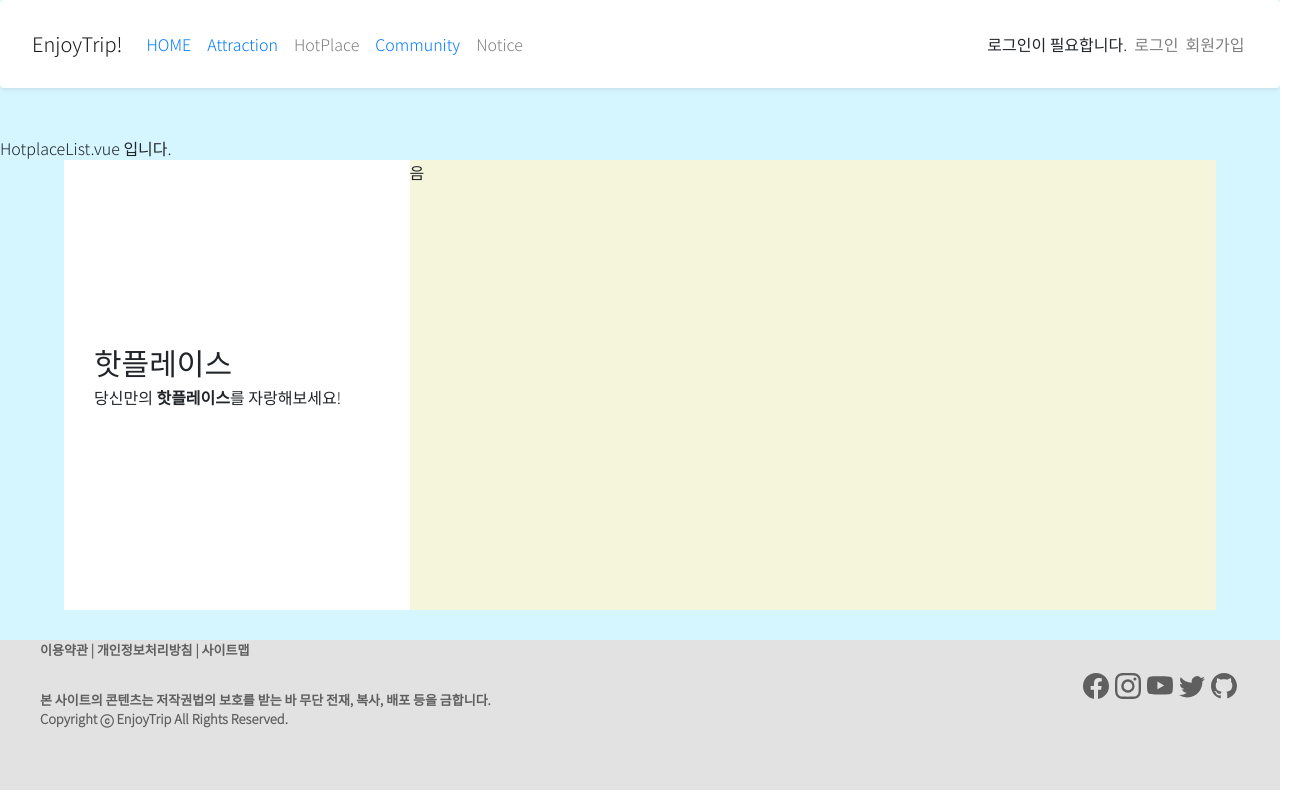
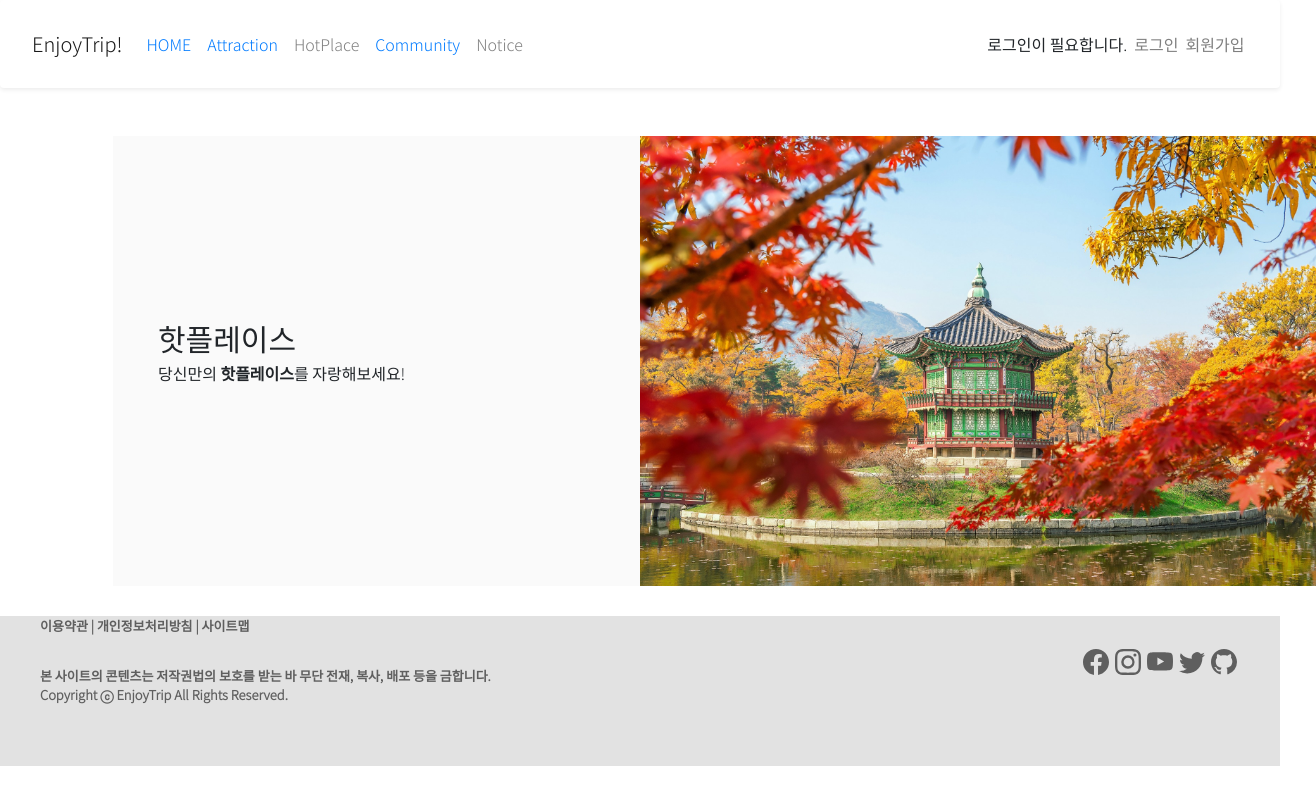
Before and after one commit to harinplz/Hadeul-i, a Vue app in the folder FE/enjoy-trip-front/: page /hotplace/list in a window 1280 px wide. Shown: the whole page, 1316 px wide, since content can reach past the window. Built offline with nearby package versions, Linux system fonts and the light colour scheme.

Commit message:
feat: HotplaceHeader.vue 캐러셀 빼고 구현 완료 #27

```diff
--- a/FE/enjoy-trip-front/src/App.vue
+++ b/FE/enjoy-trip-front/src/App.vue
@@ -23,7 +23,7 @@ export default {
 <style>
   @import url('https://fonts.googleapis.com/css2?family=Noto+Sans+KR:wght@300&display=swap');
 #app {
-  background-color: #d5f5ff;
+  /* background-color: #d5f5ff; */
   font-family: 'Noto Sans KR', sans-serif;
 }
 </style>
--- a/FE/enjoy-trip-front/src/components/hotplace/HotplaceList.vue
+++ b/FE/enjoy-trip-front/src/components/hotplace/HotplaceList.vue
@@ -1,6 +1,5 @@
 <template>
   <div>
-    HotplaceList.vue 입니다.
     <hotplace-header></hotplace-header>
   </div>
 </template>
--- a/FE/enjoy-trip-front/src/components/hotplace/include/HotplaceHeader.vue
+++ b/FE/enjoy-trip-front/src/components/hotplace/include/HotplaceHeader.vue
@@ -1,34 +1,36 @@
 <template>
     <div>
         <div id="hotplace-header" class="container-fluid header p-0">
-            <!-- <div class="row g-0 align-items-center flex-column-reverse flex-md-row"> -->
-            <div id="hotplace-desc">
-                <div class="hotplace-desc-text">
-                <div class="hotplace-desc-subject">핫플레이스</div>
-                <div>당신만의 <b>핫플레이스</b>를 자랑해보세요!</div>
+            <div class="row g-0 align-items-center flex-column-reverse flex-md-row">
+                <div id="hotplace-desc" class="col-md-6">
+                    <div class="hotplace-desc-text">
+                        <div class="hotplace-desc-subject">핫플레이스</div>
+                        <div>당신만의 <b>핫플레이스</b>를 자랑해보세요!</div>
+                    </div>
+                </div>
+                <div id="hotplace-pic" class="col-md-6">
+                    <img class="img" src="@/assets/img/hotplace-header-img.jpg">
                 </div>
             </div>
-            <div id="hotplace-pic">음</div>
-            <!-- </div> -->
         </div>
     </div>
 </template>
 
+
+
 <style scoped>
 #hotplace-header {
     height: 450px;
-    width: 90%;
+    width: 80%;
     margin: auto;
 }
 #hotplace-desc {
-    background-color: #ffffff;
+    background-color: #FAFAFA;
     height: 450px;
-    width: 30%;
     float: left;
 }
 #hotplace-pic {
     height: 450px;
-    background-color:beige;
 }
 .hotplace-desc-text{
     padding-top: 180px;
@@ -37,4 +39,11 @@
 .hotplace-desc-subject{
     font-size: 30px;
 }
+.img {
+    position: absolute;
+    top: 0;
+    left: 0;
+    widows: 100%;
+    height: 100%;
+}
 </style>
```
Also changed, not shown: FE/enjoy-trip-front/src/assets/img/hotplace-header-img.jpg (added).
